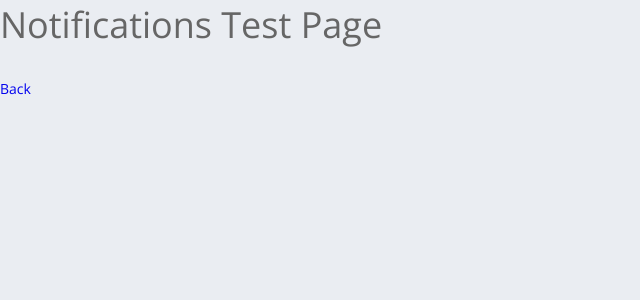
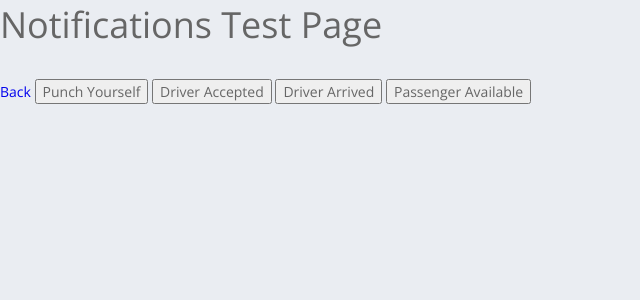
Before and after one commit to TeamScrummers/CampusRide, a SvelteKit app: page /notifications in a window 1280 px wide. Shown: the top 300 px of the page, without its empty margins (0-640 px from the left). Built offline with nearby package versions, Linux system fonts and the light colour scheme.

Commit message:
Added notification testing

```diff
--- a/src/routes/+page.svelte
+++ b/src/routes/+page.svelte
@@ -2,9 +2,9 @@
 <!-- Preloading Mapbox Scripts -->
 <script>
   import { goto } from "$app/navigation";
-  if (!import.meta.env.SSR) {
-    goto('/login')
-  }
+  //if (!import.meta.env.SSR) {
+  //  goto('/login')
+  //}
 </script>
 
 <svelte:head>
--- a/src/routes/notifications/+page.svelte
+++ b/src/routes/notifications/+page.svelte
@@ -1,8 +1,12 @@
 <script>
-    import { requestPermission } from '../firebase/Notifications'
+    import {sendTheUserAPushNotifcation, sendDriverArrivedNotifcation, sendPassengerAvailableNotifcation, sendDriverAcceptedNotifcation} from "../firebase/PushNotifications"
 </script>
 
 <main>
 	<h1>Notifications Test Page</h1>
 	<a href="/">Back</a>
+	<button on:click={sendTheUserAPushNotifcation}>Punch Yourself</button>
+	<button on:click={sendDriverAcceptedNotifcation}>Driver Accepted</button>
+	<button on:click={sendDriverArrivedNotifcation}>Driver Arrived</button>
+	<button on:click={sendPassengerAvailableNotifcation}>Passenger Available</button>
 </main>
```
